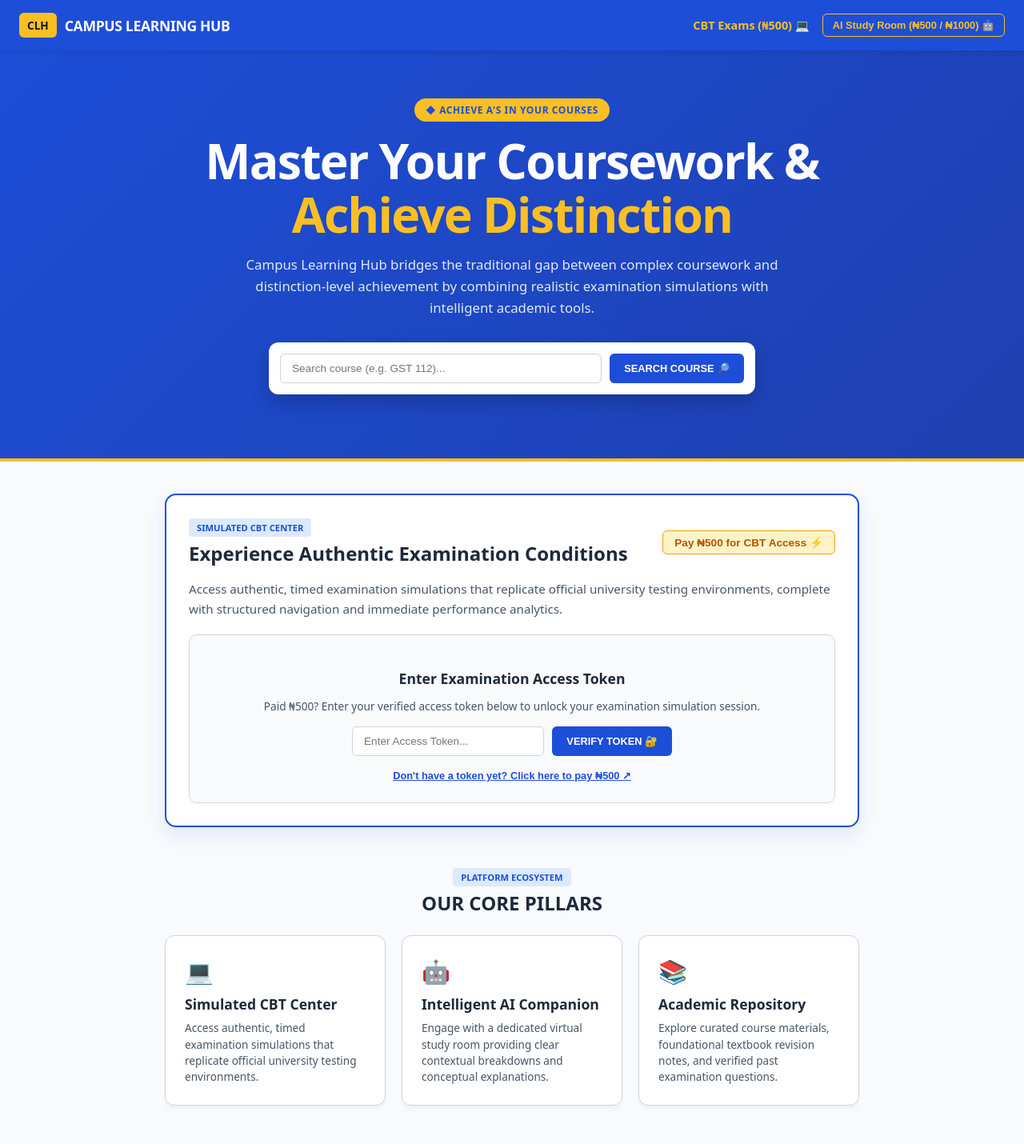
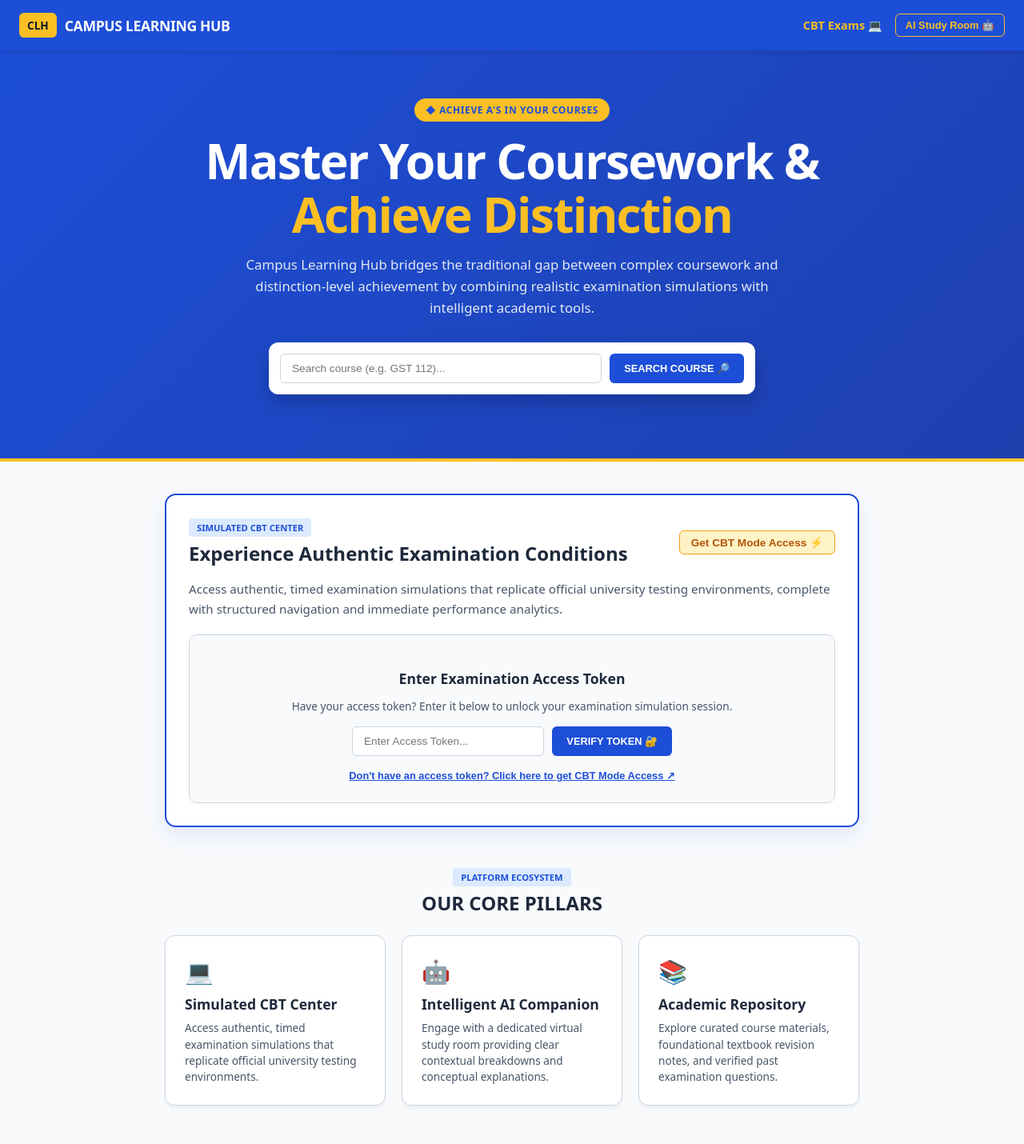
Before and after one commit to divinesaviour4-bit/LEARNING-MADE-EASY, a Next.js app: page / in a window 1280 px wide. Shown: the top 1430 px of the page at 80% size. Built offline with nearby package versions, Linux system fonts and the light colour scheme.

Commit message:
Hide price amounts from the main page and display them only inside the payment modal when requested

```diff
--- a/app/page.tsx
+++ b/app/page.tsx
@@ -56,7 +56,7 @@ export default function Home() {
   const [aiFullName, setAiFullName] = useState("");
   const [aiEmail, setAiEmail] = useState("");
   const [aiPhone, setAiPhone] = useState("");
-  const [aiPlan, setAiPlan] = useState<"A500" | "B1000">("B1000");
+  const [aiPlan, setAiPlan] = useState<"PassA" | "PassB">("PassB");
   const [aiTxnRef, setAiTxnRef] = useState("");
   const [aiPayLoading, setAiPayLoading] = useState(false);
 
@@ -117,7 +117,7 @@ export default function Home() {
     setCbtPayLoading(true);
     setTimeout(() => {
       setCbtPayLoading(false);
-      alert("₦500 CBT payment submitted! Once verified by our team, your access token will be issued.");
+      alert("CBT access payment submitted! Once verified by our team, your access token will be issued.");
       setShowCbtPayModal(false);
       setCbtFullName(""); setCbtEmail(""); setCbtPhone(""); setCbtTxnRef("");
     }, 800);
@@ -198,9 +198,9 @@ export default function Home() {
           <span style={{ fontWeight: "900", fontSize: "1.1rem", color: "#ffffff", letterSpacing: "-0.02em" }}>CAMPUS LEARNING HUB</span>
         </div>
         <div style={{ display: "flex", gap: "16px", fontSize: "0.9rem", alignItems: "center", fontWeight: "700" }}>
-          <a href="#cbt-section" style={{ color: "#fbbf24", textDecoration: "none" }}>CBT Exams (₦500) 💻</a>
+          <a href="#cbt-section" style={{ color: "#fbbf24", textDecoration: "none" }}>CBT Exams 💻</a>
           <button onClick={() => setShowAiModal(true)} style={{ background: "transparent", border: "1px solid #fbbf24", color: "#fbbf24", padding: "6px 12px", borderRadius: "6px", fontWeight: "800", cursor: "pointer", fontSize: "0.8rem" }}>
-            AI Study Room (₦500 / ₦1000) 🤖
+            AI Study Room 🤖
           </button>
         </div>
       </nav>
@@ -256,7 +256,7 @@ export default function Home() {
             </div>
             {!isTokenVerified && (
               <button onClick={() => setShowCbtPayModal(true)} style={{ fontSize: "0.85rem", background: "#fef3c7", color: "#b45309", border: "1px solid #f59e0b", padding: "6px 14px", borderRadius: "6px", fontWeight: "900", cursor: "pointer" }}>
-                Pay ₦500 for CBT Access ⚡
+                Get CBT Mode Access ⚡
               </button>
             )}
           </div>
@@ -268,7 +268,7 @@ export default function Home() {
           {!isTokenVerified ? (
             <div style={{ background: "#f8fafc", border: "1px solid #cbd5e1", padding: "24px", borderRadius: "10px", textAlign: "center" }}>
               <h3 style={{ fontSize: "1.1rem", fontWeight: "900", color: "#1e293b", marginBottom: "8px" }}>Enter Examination Access Token</h3>
-              <p style={{ fontSize: "0.85rem", color: "#475569", marginBottom: "16px" }}>Paid ₦500? Enter your verified access token below to unlock your examination simulation session.</p>
+              <p style={{ fontSize: "0.85rem", color: "#475569", marginBottom: "16px" }}>Have your access token? Enter it below to unlock your examination simulation session.</p>
 
               <form onSubmit={handleVerifyToken} style={{ display: "flex", gap: "10px", maxWidth: "400px", margin: "0 auto 12px auto", flexWrap: "wrap" }}>
                 <input
@@ -285,7 +285,7 @@ export default function Home() {
               </form>
 
               <button onClick={() => setShowCbtPayModal(true)} style={{ background: "transparent", border: "none", color: "#1d4ed8", fontSize: "0.8rem", fontWeight: "800", cursor: "pointer", textDecoration: "underline" }}>
-                Don't have a token yet? Click here to pay ₦500 ↗
+                Don't have an access token? Click here to get CBT Mode Access ↗
               </button>
             </div>
           ) : !examStarted ? (
@@ -501,7 +501,7 @@ export default function Home() {
           </div>
         </div>
 
-        {/* ₦500 CBT PAYMENT & TOKEN MODAL */}
+        {/* CBT PAYMENT MODAL (AMOUNT ONLY VISIBLE HERE WHEN CLICKED) */}
         {showCbtPayModal && (
           <div style={{ position: "fixed", top: 0, left: 0, right: 0, bottom: 0, backgroundColor: "rgba(0,0,0,0.75)", backdropFilter: "blur(5px)", zIndex: 100, display: "flex", justifyContent: "center", alignItems: "center", padding: "16px", overflowY: "auto" }}>
             <div style={{ background: "#ffffff", border: "1px solid #cbd5e1", borderTop: "4px solid #1d4ed8", padding: "24px 20px", borderRadius: "12px", maxWidth: "500px", width: "100%", position: "relative", boxShadow: "0 25px 50px rgba(0,0,0,0.3)" }}>
@@ -509,8 +509,8 @@ export default function Home() {
               <button onClick={() => setShowCbtPayModal(false)} style={{ position: "absolute", top: "16px", right: "16px", background: "transparent", border: "none", color: "#64748b", fontSize: "1.2rem", cursor: "pointer", fontWeight: "bold" }}>✕</button>
 
               <div style={{ textAlign: "center", marginBottom: "20px" }}>
-                <span style={{ background: "#fef3c7", color: "#b45309", padding: "4px 10px", borderRadius: "4px", fontSize: "0.7rem", fontWeight: "900" }}>CBT ACCESS PASS (₦500)</span>
-                <h3 style={{ fontSize: "1.3rem", fontWeight: "900", marginTop: "8px", color: "#1e293b" }}>Submit Payment & Request Access Token</h3>
+                <span style={{ background: "#fef3c7", color: "#b45309", padding: "4px 10px", borderRadius: "4px", fontSize: "0.7rem", fontWeight: "900" }}>CBT ACCESS PASS</span>
+                <h3 style={{ fontSize: "1.3rem", fontWeight: "900", marginTop: "8px", color: "#1e293b" }}>Pay ₦500 & Get Access Token</h3>
               </div>
 
               <div style={{ background: "#f8fafc", border: "1px solid #cbd5e1", padding: "14px", borderRadius: "8px", marginBottom: "16px", fontSize: "0.8rem", color: "#1e293b" }}>
@@ -545,11 +545,11 @@ export default function Home() {
               </div>
 
               <div style={{ display: "grid", gridTemplateColumns: "repeat(2, 1fr)", gap: "10px", marginBottom: "20px" }}>
-                <div onClick={() => setAiPlan("A500")} style={{ background: aiPlan === "A500" ? "#eff6ff" : "#f8fafc", border: aiPlan === "A500" ? "2px solid #1d4ed8" : "1px solid #cbd5e1", padding: "14px", borderRadius: "8px", cursor: "pointer", textAlign: "center" }}>
+                <div onClick={() => setAiPlan("PassA")} style={{ background: aiPlan === "PassA" ? "#eff6ff" : "#f8fafc", border: aiPlan === "PassA" ? "2px solid #1d4ed8" : "1px solid #cbd5e1", padding: "14px", borderRadius: "8px", cursor: "pointer", textAlign: "center" }}>
                   <span style={{ fontSize: "0.65rem", color: "#1d4ed8", fontWeight: "900" }}>1 WEEK PASS</span>
                   <h4 style={{ fontSize: "1.1rem", color: "#1e293b", margin: "4px 0" }}>₦500</h4>
                 </div>
-                <div onClick={() => setAiPlan("B1000")} style={{ background: aiPlan === "B1000" ? "#eff6ff" : "#f8fafc", border: aiPlan === "B1000" ? "2px solid #1d4ed8" : "1px solid #cbd5e1", padding: "14px", borderRadius: "8px", cursor: "pointer", textAlign: "center" }}>
+                <div onClick={() => setAiPlan("PassB")} style={{ background: aiPlan === "PassB" ? "#eff6ff" : "#f8fafc", border: aiPlan === "PassB" ? "2px solid #1d4ed8" : "1px solid #cbd5e1", padding: "14px", borderRadius: "8px", cursor: "pointer", textAlign: "center" }}>
                   <span style={{ fontSize: "0.65rem", color: "#1d4ed8", fontWeight: "900" }}>SEMESTER PASS</span>
                   <h4 style={{ fontSize: "1.1rem", color: "#1e293b", margin: "4px 0" }}>₦1,000</h4>
                 </div>
```
